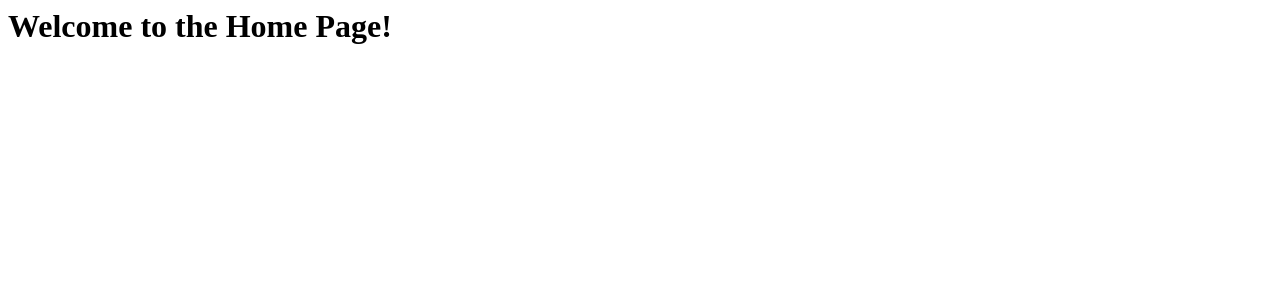
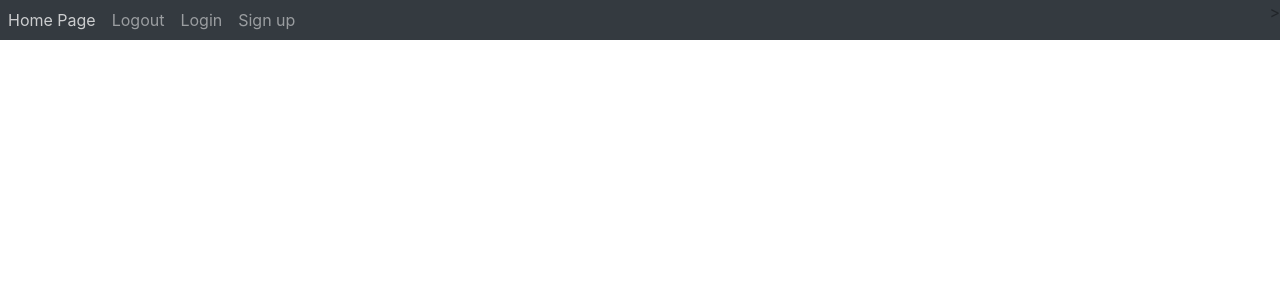
Before and after one commit to Gamattowicz/Flask_Website, a Flask app: page / in a window 1280 px wide. Shown: the top 300 px of the page. Run offline with Flask 2, Linux system fonts and the light colour scheme; some libraries are stand-ins or nearby versions.

Commit message:
add navbar

```diff
--- a/website/templates/base.html
+++ b/website/templates/base.html
@@ -9,7 +9,23 @@
     <title>{% block title%}{% endblock%}</title>
 </head>
 <body>
-    {% block content%}{% endblock %}
+    <nav class="nav navbar-expand-lg navbar-dark bg-dark">
+        <button type="button" class="navbar-toggler" data-toggle="collapse" data-target="#navbar">
+            <span class="navbar-toggler-icon"></span>
+        </button>
+        <div class="collapse navbar-collapse" id="navbar">
+            <div class="navbar-nav">
+                <a class="nav-item nav-link" id="home" href="/">Home Page</a>
+                <a class="nav-item nav-link" id="logout" href="/logout">Logout</a>
+                <a class="nav-item nav-link" id="login" href="/login">Login</a>
+                <a class="nav-item nav-link" id="signUp" href="/sign-up">Sign up</a>
+                </div>
+        </div>>
+    </nav>
+
+    <div class="container">
+        {% block content%}{% endblock %}
+    </div>
 
 <script src="https://code.jquery.com/jquery-3.3.1.slim.min.js" integrity="sha384-q8i/X+965DzO0rT7abK41JStQIAqVgRVzpbzo5smXKp4YfRvH+8abtTE1Pi6jizo" crossorigin="anonymous"></script>
 <script src="https://cdnjs.cloudflare.com/ajax/libs/popper.js/1.14.3/umd/popper.min.js" integrity="sha384-ZMP7rVo3mIykV+2+9J3UJ46jBk0WLaUAdn689aCwoqbBJiSnjAK/l8WvCWPIPm49" crossorigin="anonymous"></script>
--- a/website/views.py
+++ b/website/views.py
@@ -1,8 +1,8 @@
-from flask import Blueprint
+from flask import Blueprint, render_template
 
 views = Blueprint('views', __name__)
 
 
 @views.route('/')
 def home():
-    return '<h1>Welcome to the Home Page!</h1>'
+    return render_template('base.html')
```
